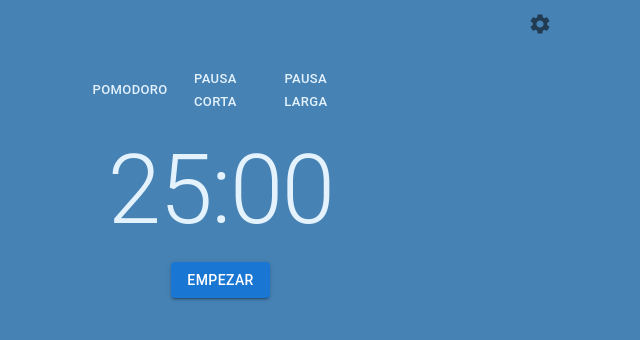
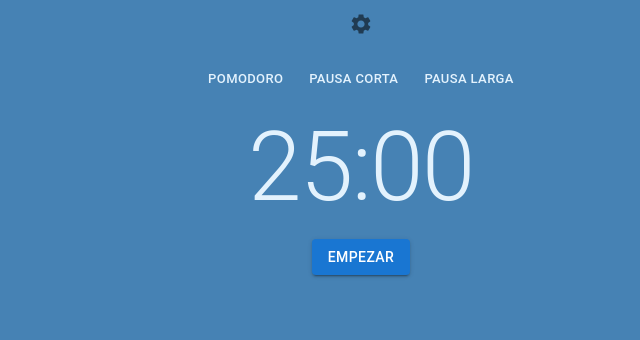
Before and after one commit to Nightsroud/pomodoro-challange, a Next.js app: page / in a window 1280 px wide. Shown: the top 340 px of the page, without its empty margins (279-919 px from the left). Built offline with nearby package versions, Linux system fonts and the light colour scheme.

Commit message:
feat: updated readme.md
refactor: changed Grid usage to stack for consistency

refactor: changed function call

```diff
--- a/components/Timer.js
+++ b/components/Timer.js
@@ -37,7 +37,7 @@ export default function Timer({ selector, selectOption, getTime, seconds, tickin
         ))}
         </Stack>
         <ThemeProvider theme={theme}>
-          <Typography variant="h1" color='primary'>{getTime(selector)}:{seconds.toString().padStart(2, "0")}</Typography>
+          <Typography variant="h1" color='primary'>{getTime()}:{seconds.toString().padStart(2, "0")}</Typography>
         </ThemeProvider>
         <Stack
           direction="row"
--- a/pages/index.js
+++ b/pages/index.js
@@ -1,6 +1,5 @@
-import Grid2 from '@mui/material/Unstable_Grid2';
 import { IconButton } from '@mui/material';
-import { Button } from '@mui/material';
+import { Stack } from '@mui/material';
 import { Settings } from '@mui/icons-material';
 import { Box } from '@mui/material';
 import Timer from '../components/Timer.js';
@@ -37,6 +36,9 @@ export default function Index() {
   console.log(pausaPequenaRef);
   console.log(pausaLargaRef);
 
+  /**
+   * Function used to set numerical values of the timer using settings modal, also resets timer
+   */
   const updateDefaultValues = () => {
     setPomodoro(pomodoroRef.current.value);
     setPausaPequena(pausaPequenaRef.current.value);
@@ -46,6 +48,12 @@ export default function Index() {
     setUsedSecond(0);
   };
 
+  /**
+   *
+   * @param {Number} index
+   * Function used to warn the user in case they switch timer in the middle of the countdown
+   * Timer is reset in case user switches
+   */
   const selectOption = (index) => {
     const switching = usedSecond && selector !== index ?
     confirm("Estas seguro que quieres cambiar de temporizador?"): false;
@@ -57,7 +65,12 @@ export default function Index() {
     }
   };
 
-  const getTime = (selector) => {
+  /**
+   *
+   * @returns Number
+   * Function used to get time values from any of the three available values
+   */
+  const getTime = () => {
     const type = {
       0: pomodoro,
       1: pausaPequena,
@@ -66,23 +79,35 @@ export default function Index() {
     return type[selector];
   };
 
+  /**
+   * Function used to reset timer state once time is up as well as play the alarm
+   */
   const timeUp = () => {
     reset();
     setTimesUp(true);
     alarmRef.current.play();
   };
 
+  /**
+   * Function used to mute the alarm
+   */
   const muteAlarm = () => {
     alarmRef.current.pause();
     alarmRef.current.currentTime = 0;
   };
 
+  /**
+   * Function to setup the alarm, resets values
+   */
   const startAlarm = () => {
     setTimesUp(false);
     muteAlarm();
     setTicking((ticking) => !ticking);
   };
 
+  /**
+   * Function to reset timer minutes, seconds and state values
+   */
   const reset = () =>{
     setTicking(false);
     setSeconds(0);
@@ -90,6 +115,9 @@ export default function Index() {
     updateDefaultValues();
   };
 
+  /**
+   * Function that deducts seconds and minutes from the timer when needed
+   */
   const timerTicking = () => {
     const minutes = getTime(selector);
     const setMinutes = updateMinutes();
@@ -104,6 +132,10 @@ export default function Index() {
     }
   };
 
+  /**
+   * @returns Set Method for minute values
+   * Function that selects which update method to use
+   */
   const updateMinutes = () => {
     const updateSelection = {
       0: setPomodoro,
@@ -113,6 +145,9 @@ export default function Index() {
     return updateSelection[selector];
   };
 
+  /**
+   * Function from react library used to make the timer actually tick
+   */
   useEffect(() => {
     window.onbeforeunload = () => {
 			return usedSecond ? "Show waring" : null;
@@ -130,17 +165,15 @@ export default function Index() {
   },[seconds, pomodoro, pausaPequena, pausaLarga, ticking]);
 
   return (
-  <Grid2 container spacing={2} columns={3}>
-
-        <Grid2 xs display="flex" justifyContent="right" alignItems="right"></Grid2>
-
-        <Grid2 xs container columns={1}>
-          <Grid2 xs={4} display="flex" justifyContent="right" alignItems="right">
+    <Stack
+        direction="column"
+        justifyContent="center"
+        alignItems="center"
+        spacing={2}
+      >
        <IconButton size='large' onClick={handleOpen}>
               <Settings/>
       </IconButton>
-          </Grid2>
-          <Grid2 xs display="flex" justifyContent="center" alignItems="center">
       <Timer
         selector={selector}
         selectOption={selectOption}
@@ -152,11 +185,7 @@ export default function Index() {
         muteAlarm={muteAlarm}
         reset={reset}
         />
-          </Grid2>
-          <Grid2 xs display="flex" justifyContent="center" alignItems="center">
         <Alarm ref={alarmRef}/>
-          </Grid2>
-          <Grid2 xs display="flex" justifyContent="center" alignItems="center">
         <SettingsModal
         open={open}
         handleClose={handleClose}
@@ -165,12 +194,6 @@ export default function Index() {
         pausaLargaRef={pausaLargaRef}
         updateDefaultValues={updateDefaultValues}
         />
-          </Grid2>
-
-        </Grid2>
-
-        <Grid2 xs display="flex" justifyContent="right" alignItems="right"></Grid2>
-
-      </Grid2>
+      </Stack>
   )
 }
```
Also changed, not shown: 1 other file (tests, documents, lock files or other folders). Lines whose indentation alone changed are shown as unchanged.
